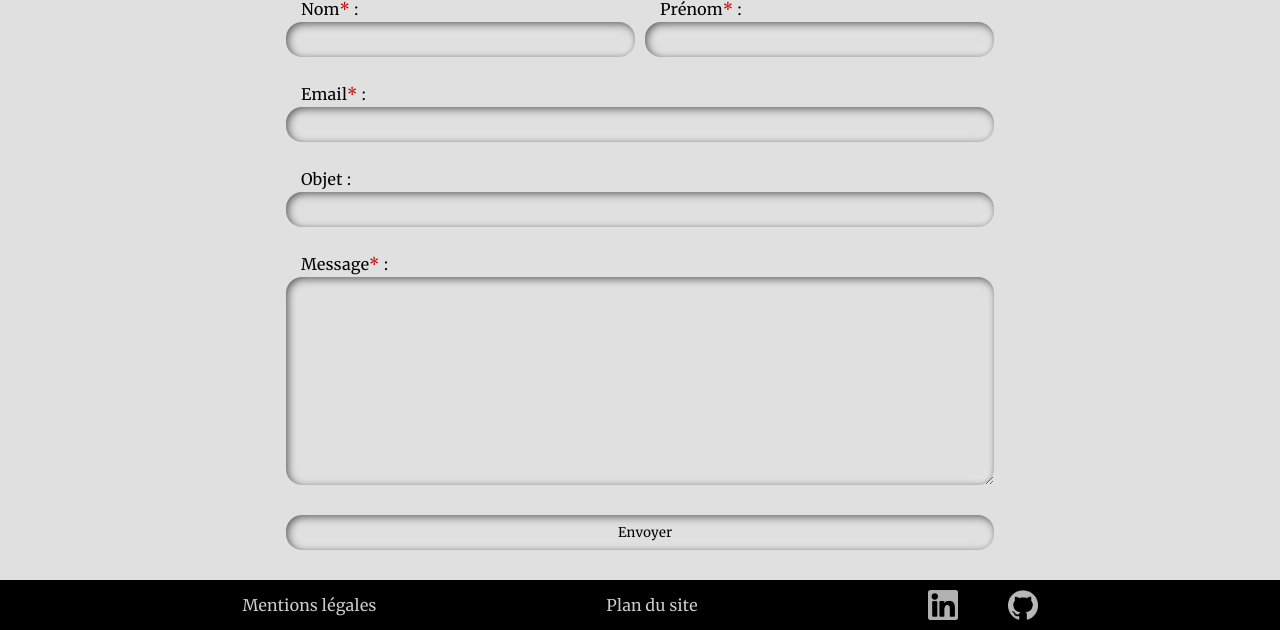
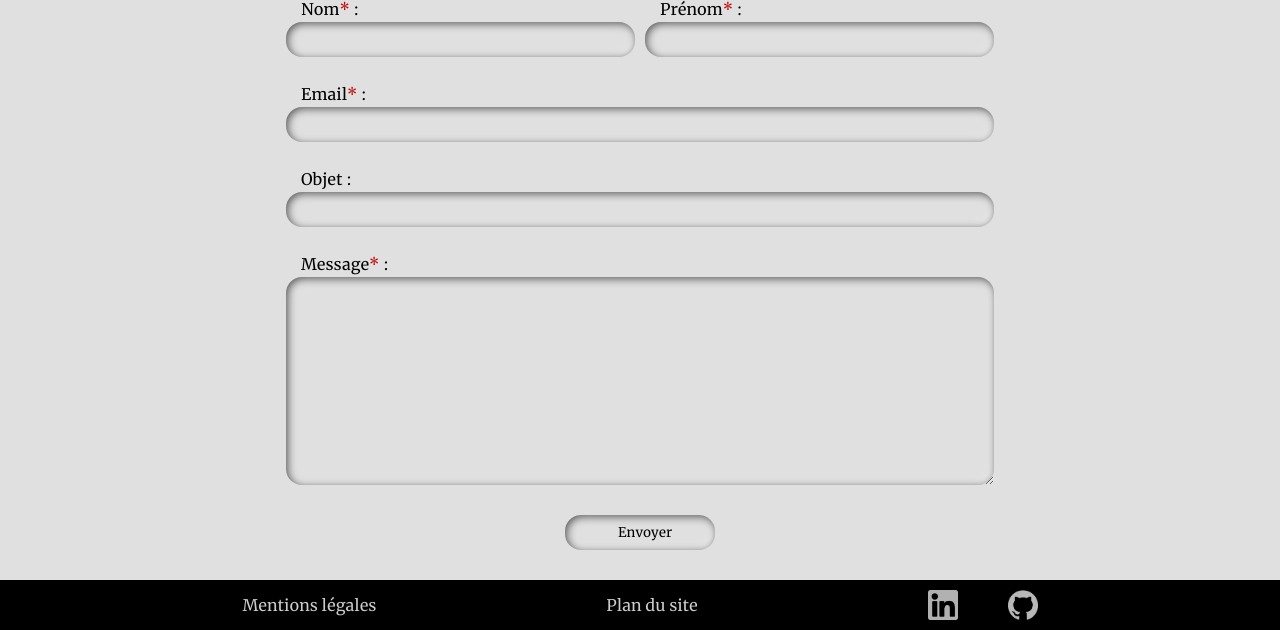
Before and after one commit to Suzoka/Portfolio, a PHP site: page /contacts.php in a window 1280 px wide. Shown: the part 501-1131 px from the top of the page. Run offline with PHP 8.4, Linux system fonts and the light colour scheme.

Commit message:
:lipstick: lasts patches

```diff
--- a/style.css
+++ b/style.css
@@ -831,7 +831,7 @@ div.ariane {
 
 .contacts>img {
     width: 50%;
-    height: auto;
+    flex-shrink: 0;
 }
 
 .contacts .listContacts {
@@ -948,6 +948,8 @@ form.contactParMail {
 input[type="submit"] {
     display: block;
     margin-left: auto;
+    margin-right: auto;
+    max-width: 150px;
 }
 
 form.contactParMail label {
@@ -1324,7 +1326,6 @@ span.decale {
 
     .contacts>img{
         width: auto;
-        height: 50%;
     }
 
     form.contactParMail {
```
